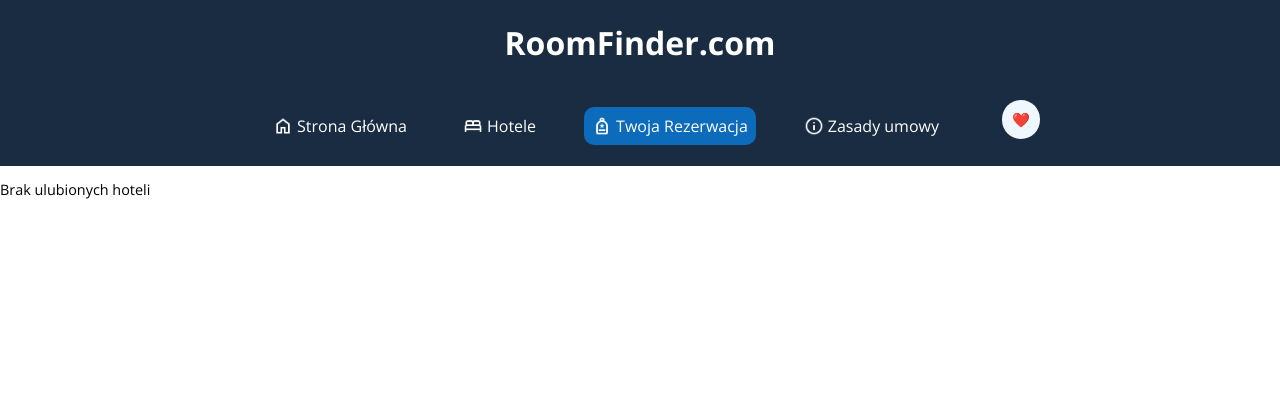
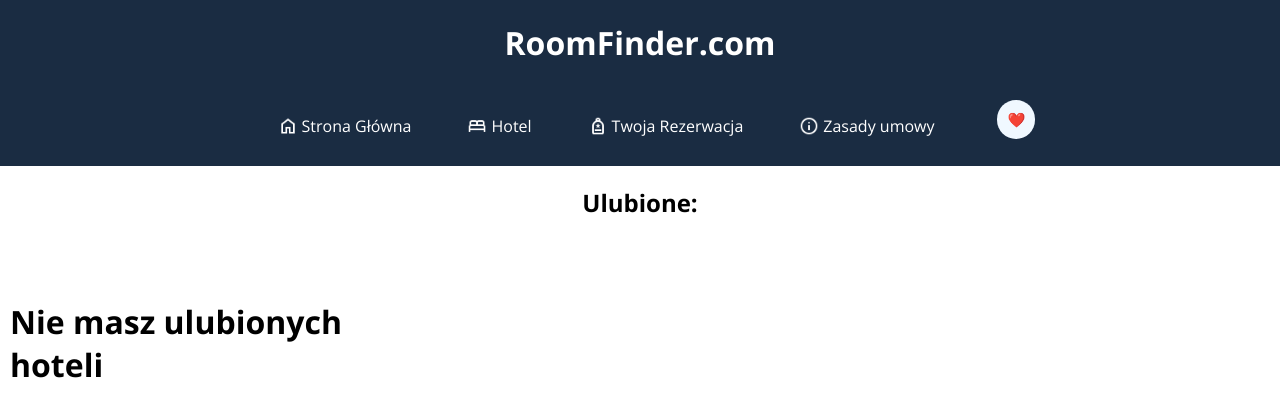
Before and after one commit to Czarny21012212/RoomFinder, a React (Create React App) app: page /ulubione in a window 1280 px wide. Shown: the top 416 px of the page. Built offline with nearby package versions, Linux system fonts and the light colour scheme.

Commit message:
03.01.2024

```diff
--- /dev/null
+++ b/src/PodStrony/Favorite/Favorite.css
@@ -0,0 +1,47 @@
+/* Hotel box */
+
+.favourite-hotels-box{
+    display: flex;
+    flex-direction: column;
+    align-items: center;
+}
+.favourite-hotels {
+    display: grid;
+    grid-template-columns: repeat(3, minmax(300px, 1fr));
+    gap: 20px;
+    width: 100%;
+    max-width: 1260px;
+    padding: 20px;
+    border-radius: 10px;
+    margin: 20px;
+}
+
+/*Cart*/
+.favourite-cart-info{
+    padding: 20px;
+    width: 300px;
+    height: 180px;
+}
+.favourite-cart-image img{
+    width: 400px;
+    height: 250px;
+    object-fit: cover;
+    border-radius: 10px 10px 0px 0px;
+}
+.favourite-cart-box{
+    margin: 10px;
+}
+.favourite-cart{
+    box-shadow: 0px 0px 10px rgba(0, 0, 0, 0.1);
+    border-radius: 10px;
+    width: 400px;
+}
+.favourite-cart-info-top-location div{
+    display: flex;
+    align-items: center;
+}
+.favourite-cart-info-top-location div img{
+    width: 20px;
+    height: 20px;
+
+}
--- a/src/PodStrony/Favorite/Favorite.js
+++ b/src/PodStrony/Favorite/Favorite.js
@@ -5,88 +5,107 @@ import { Link } from 'react-router-dom';
 import YourReservation  from '../Image/yourReservation.png';
 import Information  from '../Image/information.png';
 import { useEffect, useState } from 'react';
+import './Favorite.css';
+import location from '../Image/location.png';
 
 
 function Favourite() {
+
+
     const [favouriteHotel, setFavouriteHotel] = useState(() => {
         const storedHotels = localStorage.getItem('Hotel');
         const parsedHotels = storedHotels ? JSON.parse(storedHotels) : [];
-        // Zwracamy tablicę, niezależnie od tego, co było zapisane
         return Array.isArray(parsedHotels) ? parsedHotels : [];
     });
 
     useEffect(() => {
         const favouriteId = localStorage.getItem('FavouritID');
+        console.log(favouriteId)
         if (favouriteId) {
             const selectedHotel = HotelData.find(hotel => hotel.id === parseInt(favouriteId));
             if (selectedHotel) {
-                // Jeśli hotel nie jest jeszcze w liście, dodajemy go
                 if (!favouriteHotel.some(hotel => hotel.id === selectedHotel.id)) {
                     const updatedHotels = [...favouriteHotel, selectedHotel];
                     setFavouriteHotel(updatedHotels);
-                    localStorage.setItem('Hotel', JSON.stringify(updatedHotels)); // Zapisz nowe dane
+                    localStorage.setItem('Hotel', JSON.stringify(updatedHotels));
                 }
             }
         }
-    }, []); // Używamy pustej tablicy, aby wykonać ten kod tylko raz
+    }, []);
+
+    const showFavourite = (id) => {
+        return(
+            <div className='favourite-cart-box'>
+                <div className='favourite-cart'>
+                    <div className='favourite-cart-image'>
+                        <img src={id.photo} alt={id.name} />
+                    </div>
+                    <div className='favourite-cart-info'>
+                        <div className='favourite-cart-info-top'>
+                            <div className='favourite-cart-info-top-name'>
+                                <h4>{id.name}</h4>
+                            </div>
+                            <div className='hotel-left-left'>
+                                        <div className='hotel-left-opinion'>
+                                            <p className='hotel-guestRating'>{id.guestRating}</p>
+                                            <p>{id.verbalRating}</p>
+                                            <p className='hotel-opinion'>{id.reviewsCount} opini</p>
+                                        </div>
+                               </div>
+                            <div className='favourite-cart-info-top-location'>
+                                <div>
+                                    <img src={location}></img>
+                                    <p>{id.location}</p>
+                                </div>
+                            </div>
+                        </div>
+                        <div className='favourite-cart-info-bottom'>
+
+                        </div>
+                    </div>
+                </div>
+            </div>
+        );
+
+    }
+    const noFavourite = () => {
+        return(
+            <div>
+                <h1>Nie masz ulubionych hoteli</h1>
+            </div>
+        );
+
+    }
 
     return (
         <div>
-            {favouriteHotel.length > 0 ? (
-                favouriteHotel.map(hotel => (
-                    <div>
         <header>
             <div className='header-items'>
-                            <div className='header'>
                 <div className='header-top'>
                     <h1>RoomFinder.com</h1>
-
                 </div>
                 <div className='header-center'>
-                                    <ul className="nav-list">
-                                        <li><a href="#"><img src={Home} alt="Home"/>Strona Główna</a></li>
-                                        <li><Link to={'/'}><img src={Hotel2} alt="Hotel"/>Hotele</Link></li>
-                                        <li><Link to={'/TwojeRezerwacja'}><img src={YourReservation} alt="Reservation"/>Twoja Rezerwacja</Link></li>
-                                        <li><a href="#"><img src={Information} alt="Info"/>Zasady umowy</a></li>
+                    <ul className="header-center">
+                        <li><a href="#"><img src={Home} alt="Home" />Strona Główna</a></li>
+                        <li><Link to={'/'} className="reservation-link"><img src={Hotel2} alt="Reservation" />Hotel</Link></li>
+                        <li><Link to={'/TwojeRezerwacja'} className="reservation-link"><img src={YourReservation} alt="Reservation" />Twoja Rezerwacja</Link></li>
+                        <li><a href="#"><img src={Information} alt="Info" />Zasady umowy</a></li>
                     </ul>
                     <Link to={`/ulubione`} className='favouriteLink'>
                             <p className='favouriteLinkP'>❤️</p>
                         </Link>
                 </div>
             </div>
+        </header>
+
+        <div className='favourite-hotels-box'>
+            <div>
+                <h2>Ulubione:</h2>
             </div>
-                    </header>
-                    <p key={hotel.id}>{hotel.name}</p>
-                    </div>
-
-                ))
-            ) : (
-                <div>
-                    <header>
-                        <div className='header-items'>
-                            <div className='header'>
-                                <div className='header-top'>
-                                    <h1>RoomFinder.com</h1>
-
-                                </div>
-                                <div className='header-center'>
-                                    <ul className="nav-list">
-                                        <li><a href="#"><img src={Home} alt="Home"/>Strona Główna</a></li>
-                                        <li><Link to={'/'}><img src={Hotel2} alt="Hotel"/>Hotele</Link></li>
-                                        <li><Link to={'/TwojeRezerwacja'} className='Now'><img src={YourReservation} alt="Reservation"/>Twoja Rezerwacja</Link></li>
-                                        <li><a href="#"><img src={Information} alt="Info"/>Zasady umowy</a></li>
-                                    </ul>
-                                    <Link to={`/ulubione`} className='favouriteLink'>
-                                        <p className='favouriteLinkP'>❤️</p>
-                                    </Link>
+            <div className='favourite-hotels'>
+                {favouriteHotel.length > 0 ? favouriteHotel.map(hotel => showFavourite(hotel)) : noFavourite()}
             </div>
         </div>
-                        </div>
-                    </header>
-                    <p>Brak ulubionych hoteli</p>
-                </div>
-
-            )}
     </div>
     );
 }
```
Also changed, not shown: src/PodStrony/Agreement/Agreement.css (added), src/PodStrony/Agreement/Agreement.js (added), src/PodStrony/Image/location.png (added). Lines whose indentation alone changed are shown as unchanged.
